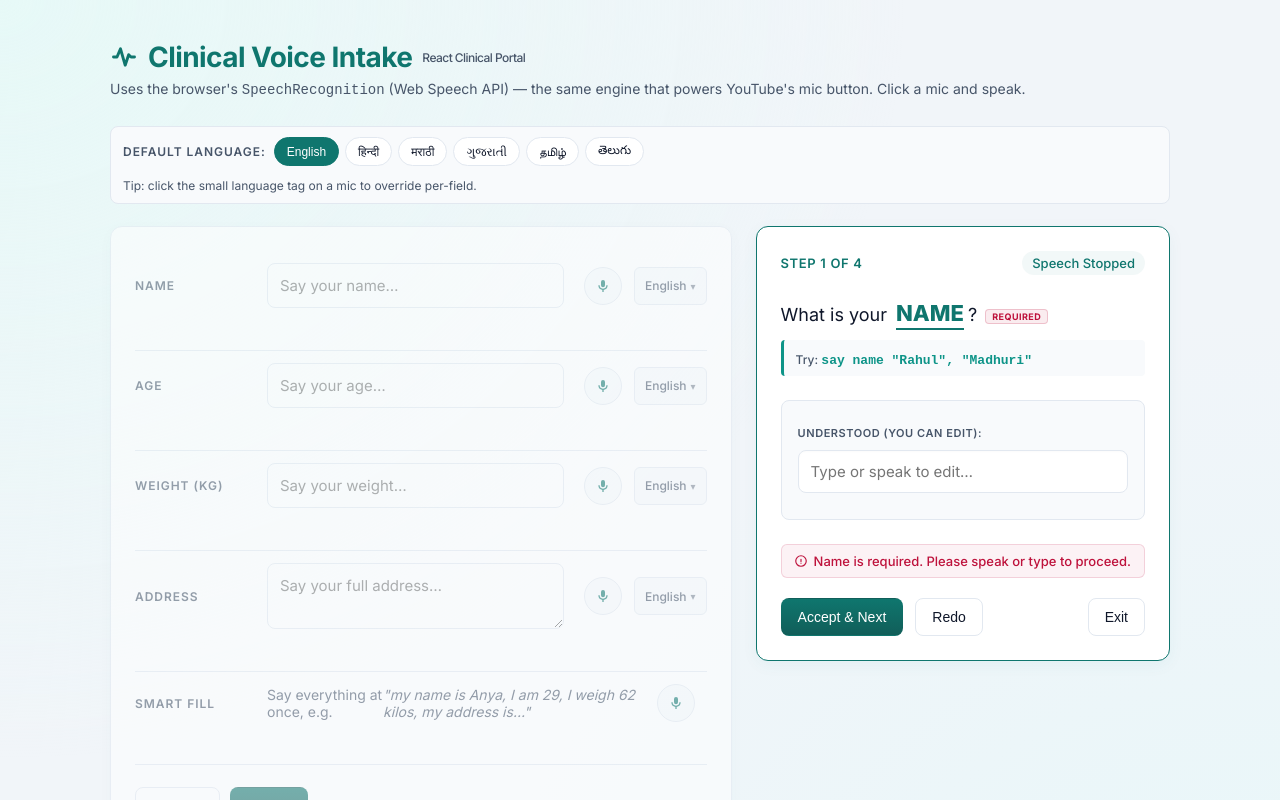
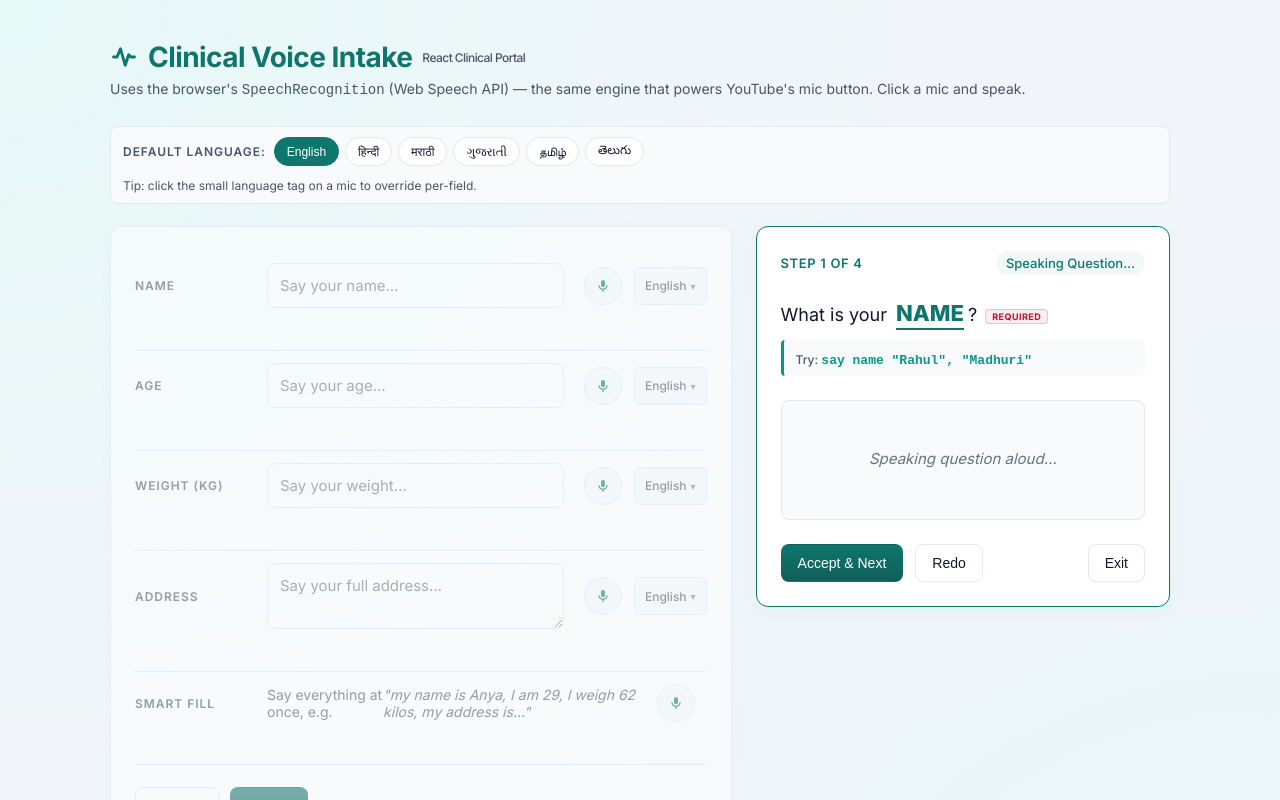
Before and after one commit to PinnacleConsultants/aristo-tools-voice-form, a React (Vite) app: page / in a window 1280 px wide. Both pictures are taken after a click on the button "Start Guided Mode V2". Shown: the top 800 px of the page. Built offline with nearby package versions, Linux system fonts and the light colour scheme.

Commit message:
Enhance Guided Sidebar V2 with hands-free voice commands, TTS prompts, and auto-submit

```diff
--- a/src/App.jsx
+++ b/src/App.jsx
@@ -44,6 +44,24 @@ export default function App() {
       address: filled.address || prev.address,
     }));
   }, []);
+
+  const handleGuidedSubmit = useCallback((finalAddressVal) => {
+    setFields(prev => {
+      const updatedFields = {
+        ...prev,
+        address: finalAddressVal
+      };
+      const data = {
+        name: updatedFields.name.trim(),
+        age: updatedFields.age.trim(),
+        weight: updatedFields.weight.trim(),
+        address: updatedFields.address.trim(),
+      };
+      console.log('Submitted (Guided V2 Auto-Submit):', data);
+      setStatusMsg(`Submitted: ${JSON.stringify(data)}`, 'ok');
+      return updatedFields;
+    });
+  }, [setStatusMsg]);
 
   const langFor = (fieldId) => resolveLang(fieldLang, defaultLang, fieldId);
 
@@ -159,6 +177,7 @@ export default function App() {
           langFor={langFor}
           onChange={setField}
           onActiveChange={setGuidedActive}
+          onSubmit={handleGuidedSubmit}
         />
       </div>
 
--- a/src/GuidedSidebarV2.jsx
+++ b/src/GuidedSidebarV2.jsx
@@ -41,7 +41,25 @@ const STEPS = [
   },
 ];
 
-export function GuidedSidebarV2({ langFor, onChange, onActiveChange }) {
+function speakText(text, onEndCallback) {
+  if (typeof window === 'undefined' || !window.speechSynthesis) {
+    onEndCallback?.();
+    return;
+  }
+  // Cancel any ongoing speech
+  window.speechSynthesis.cancel();
+
+  const utterance = new SpeechSynthesisUtterance(text);
+  utterance.onend = () => {
+    onEndCallback?.();
+  };
+  utterance.onerror = () => {
+    onEndCallback?.();
+  };
+  window.speechSynthesis.speak(utterance);
+}
+
+export function GuidedSidebarV2({ langFor, onChange, onActiveChange, onSubmit }) {
   const [isActive, setIsActive] = useState(false);
   const [currentStepIndex, setCurrentStepIndex] = useState(0);
   const [tempTranscript, setTempTranscript] = useState('');
@@ -49,6 +67,7 @@ export function GuidedSidebarV2({ langFor, onChange, onActiveChange }) {
 
   const [countdown, setCountdown] = useState(null);
   const [countdownType, setCountdownType] = useState(null); // 'advance' or 'skip'
+  const [isSpeaking, setIsSpeaking] = useState(false);
 
   const currentStep = STEPS[currentStepIndex];
   const currentLang = langFor(currentStep.id);
@@ -57,6 +76,35 @@ export function GuidedSidebarV2({ langFor, onChange, onActiveChange }) {
     lang: currentLang,
     long: currentStep.long,
     onResult: (text) => {
+      const cleanText = text.trim().toLowerCase().replace(/[.,!?]$/, '');
+
+      // Standalone Voice Commands for Hands-Free control
+      if (cleanText === 'next' || cleanText === 'accept') {
+        if (tempTranscript.trim()) {
+          handleAccept();
+        }
+        return;
+      }
+      if (cleanText === 'redo' || cleanText === 'retry') {
+        handleRedo();
+        return;
+      }
+      if (cleanText === 'skip') {
+        if (!currentStep.required) {
+          handleSkip();
+        }
+        return;
+      }
+      if (cleanText === 'back') {
+        handleGoBackAndRedo();
+        return;
+      }
+      if (cleanText === 'exit' || cleanText === 'stop') {
+        handleExit();
+        return;
+      }
+
+      // Parse normally if it's not a control command
       const parsed = currentStep.parser ? currentStep.parser(text) : text;
       setTempTranscript(parsed);
     },
@@ -64,23 +112,46 @@ export function GuidedSidebarV2({ langFor, onChange, onActiveChange }) {
     onStatus: (msg) => console.log('Guided V2 mic status:', msg),
   });
 
-  // Automatically start the mic when guided mode is activated or step changes
+  // Read question aloud when guided mode starts or step changes
   useEffect(() => {
-    if (isActive) {
-      start();
-    } else {
-      stop();
+    if (!isActive) {
+      setIsSpeaking(false);
+      if (typeof window !== 'undefined' && window.speechSynthesis) {
+        window.speechSynthesis.cancel();
+      }
+      return;
     }
-  }, [isActive, currentStepIndex, start, stop]);
+
+    // Stop mic before speaking so it doesn't hear itself
+    stop();
+    setIsSpeaking(true);
+
+    const questionText = `What is your ${currentStep.key}?`;
+
+    const speechTimeout = setTimeout(() => {
+      speakText(questionText, () => {
+        setIsSpeaking(false);
+        // Start listening after speaking finishes
+        start();
+      });
+    }, 150);
+
+    return () => {
+      clearTimeout(speechTimeout);
+      if (typeof window !== 'undefined' && window.speechSynthesis) {
+        window.speechSynthesis.cancel();
+      }
+    };
+  }, [isActive, currentStepIndex]);
 
   // Synchronize active state with parent to disable/dim standard mic buttons
   useEffect(() => {
     onActiveChange?.(isActive);
   }, [isActive, onActiveChange]);
 
-  // Auto-advance / auto-skip triggers when listening finishes
+  // Auto-advance / auto-skip triggers when listening finishes (excluding TTS speaking phase)
   useEffect(() => {
-    if (!isActive) return;
+    if (!isActive || isSpeaking) return;
 
     if (isListening) {
       setCountdown(null);
@@ -105,7 +176,7 @@ export function GuidedSidebarV2({ langFor, onChange, onActiveChange }) {
         setCountdownType('skip');
       }
     }
-  }, [isListening, isActive, currentStepIndex]);
+  }, [isListening, isActive, currentStepIndex, isSpeaking]);
 
   // Countdown timer tick effect
   useEffect(() => {
@@ -154,6 +225,7 @@ export function GuidedSidebarV2({ langFor, onChange, onActiveChange }) {
       setCurrentStepIndex(prev => prev + 1);
     } else {
       setIsActive(false);
+      onSubmit?.(finalVal);
     }
   };
 
@@ -172,6 +244,7 @@ export function GuidedSidebarV2({ langFor, onChange, onActiveChange }) {
       setCurrentStepIndex(prev => prev + 1);
     } else {
       setIsActive(false);
+      onSubmit?.('');
     }
   };
 
@@ -238,7 +311,11 @@ export function GuidedSidebarV2({ langFor, onChange, onActiveChange }) {
       <div className="guided-header">
         <span className="guided-step">Step {currentStepIndex + 1} of {STEPS.length}</span>
 
-        {countdown !== null ? (
+        {isSpeaking ? (
+          <div className="guided-status-indicator speaking">
+            Speaking Question…
+          </div>
+        ) : countdown !== null ? (
           <div className={`guided-countdown-badge ${countdownType}`}>
             {countdownType === 'advance' ? `Advancing in ${countdown}s` : `Skipping in ${countdown}s`}
           </div>
@@ -262,7 +339,11 @@ export function GuidedSidebarV2({ langFor, onChange, onActiveChange }) {
       </div>
 
       <div className="guided-transcript-area">
-        {isListening ? (
+        {isSpeaking ? (
+          <div className="guided-live speaking-placeholder" style={{ opacity: 0.6, fontStyle: 'italic', textAlign: 'center', width: '100%' }}>
+            Speaking question aloud…
+          </div>
+        ) : isListening ? (
           <div className="guided-live listening">
             <span className="tag">…</span>
             {interim || <span className="listening-placeholder">Speak now…</span>}
@@ -294,7 +375,7 @@ export function GuidedSidebarV2({ langFor, onChange, onActiveChange }) {
         )}
       </div>
 
-      {countdown === null && !isListening && !tempTranscript && currentStep.required && (
+      {countdown === null && !isListening && !tempTranscript && currentStep.required && !isSpeaking && (
         <div className="guided-warning-msg">
           <svg viewBox="0 0 24 24" fill="none" stroke="currentColor" strokeWidth="2" style={{ width: 14, height: 14 }}>
             <path strokeLinecap="round" strokeLinejoin="round" d="M12 9v3.75m9-.75a9 9 0 11-18 0 9 9 0 0118 0zm-9 3.75h.008v.008H12v-.008z" />
```
